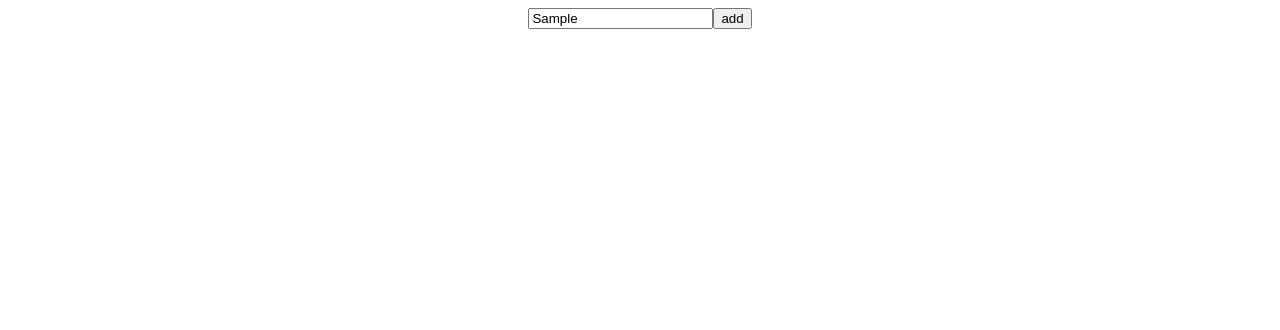
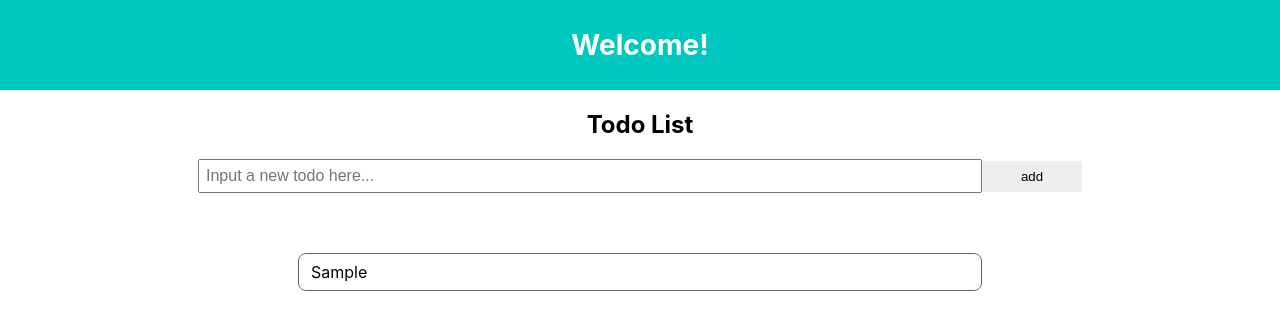
Before and after one commit to Huanxin1997/TodoList-React-Redux-2020-8-4, a React (Create React App) app: page / in a window 1280 px wide. Both pictures are taken after typing "Sample" into the empty fields and a click on the button "add". Shown: the top 330 px of the page. Built offline with nearby package versions, Linux system fonts and the light colour scheme.

Commit message:
[TodoForm][Bruno/Hans] feature: implement add toList function

```diff
--- a/src/App.css
+++ b/src/App.css
@@ -1,4 +1,37 @@
 .App {
   text-align: center;
-  font-size: 24px;
 }
+
+.todo_item {
+  margin: 8px;
+  padding: 8px 12px;
+  text-align: left;
+  border: 1px solid #666;
+  border-radius: 8px;
+}
+
+.todo_container {
+  width: 700px;
+  margin: 60px auto;
+}
+
+.todo_input {
+  padding: 6px;
+  font-size: 16px;
+  width: 60%;
+}
+
+.button {
+  padding: 8px;
+  border: none;
+  outline: none;
+  width: 100px;
+}
+
+header {
+  padding: 28px 0;
+  font-size: 28px;
+  font-weight: bold;
+  color: #fff;
+  background-color: #00c8be;
+}
--- a/src/App.js
+++ b/src/App.js
@@ -3,6 +3,7 @@ import {createStore} from 'redux';
 import { Provider } from 'react-redux';
 import reducer from './reducer'
 import './App.css';
+import TodoListContainer from './containers/TodoListContainer.jsx'
 import TodoFormContainer from './containers/TodoFormContainer.jsx'
 
 const store = createStore(reducer, window.__REDUX_DEVTOOLS_EXTENSION__ && window.__REDUX_DEVTOOLS_EXTENSION__());
@@ -11,7 +12,10 @@ function App() {
   return (
     <Provider store={store}>
       <div className="App">
+        <header>Welcome!</header>
+        <h2>Todo List</h2>
         <TodoFormContainer />
+        <TodoListContainer />
       </div>
     </Provider>
   );
--- a/src/components/TodoForm.jsx
+++ b/src/components/TodoForm.jsx
@@ -18,6 +18,13 @@ class TodoForm extends React.Component {
 
     handleSubmit = event => {
         event.preventDefault();
+        if(this.state.inputValue === "") {
+            alert("Please input todo list valid.");
+            return;
+        }
+        this.setState({
+            inputValue: ""
+        });
         this.props.addTodo(this.state.inputValue);
     }
 
@@ -25,8 +32,8 @@ class TodoForm extends React.Component {
     render() {
         return (
             <form onSubmit={this.handleSubmit}>
-                <input type="text" onChange={this.handleInput} />
-                <button type="submit">add</button>
+                <input type="text" className="todo_input" value={this.state.inputValue} onChange={this.handleInput} placeholder="Input a new todo here..." />
+                <button type="submit" className="button">add</button>
             </form>
 
         );
--- /dev/null
+++ b/src/components/TodoItem.jsx
@@ -0,0 +1,20 @@
+import React from 'react';
+
+class TodoItem extends React.Component {
+
+    constructor(props) {
+        super(props);
+
+        this.state = {
+            text: this.props.value
+        }
+    }
+
+    render() {
+        return (
+            <div className="todo_item">{this.state.text}</div>
+        );
+    }
+
+}
+export default TodoItem
--- /dev/null
+++ b/src/components/TodoList.jsx
@@ -0,0 +1,17 @@
+import React from 'react';
+import TodoItem from './TodoItem';
+
+class TodoList extends React.Component {
+
+    render() {
+        return (
+            <div className="todo_container">
+                {
+                    this.props.todoList.map((value, index) => <TodoItem key={index} value={value} />)
+                }
+            </div>
+        );
+    }
+
+}
+export default TodoList
--- a/src/containers/TodoFormContainer.jsx
+++ b/src/containers/TodoFormContainer.jsx
@@ -4,7 +4,6 @@ import { ADD_TODO } from '../actions';
 
 const mapDispatchToProps = dispatch => ({
     addTodo: text => {
-        console.log(ADD_TODO(text))
         dispatch(ADD_TODO(text));
     }
 })
--- /dev/null
+++ b/src/containers/TodoListContainer.jsx
@@ -0,0 +1,12 @@
+import { connect } from 'react-redux';
+import TodoList from '../components/TodoList';
+
+const mapStateToProps = state => {
+    return {
+        todoList: state.todoList
+    }
+}
+
+export default connect(
+    mapStateToProps
+)(TodoList);
```
